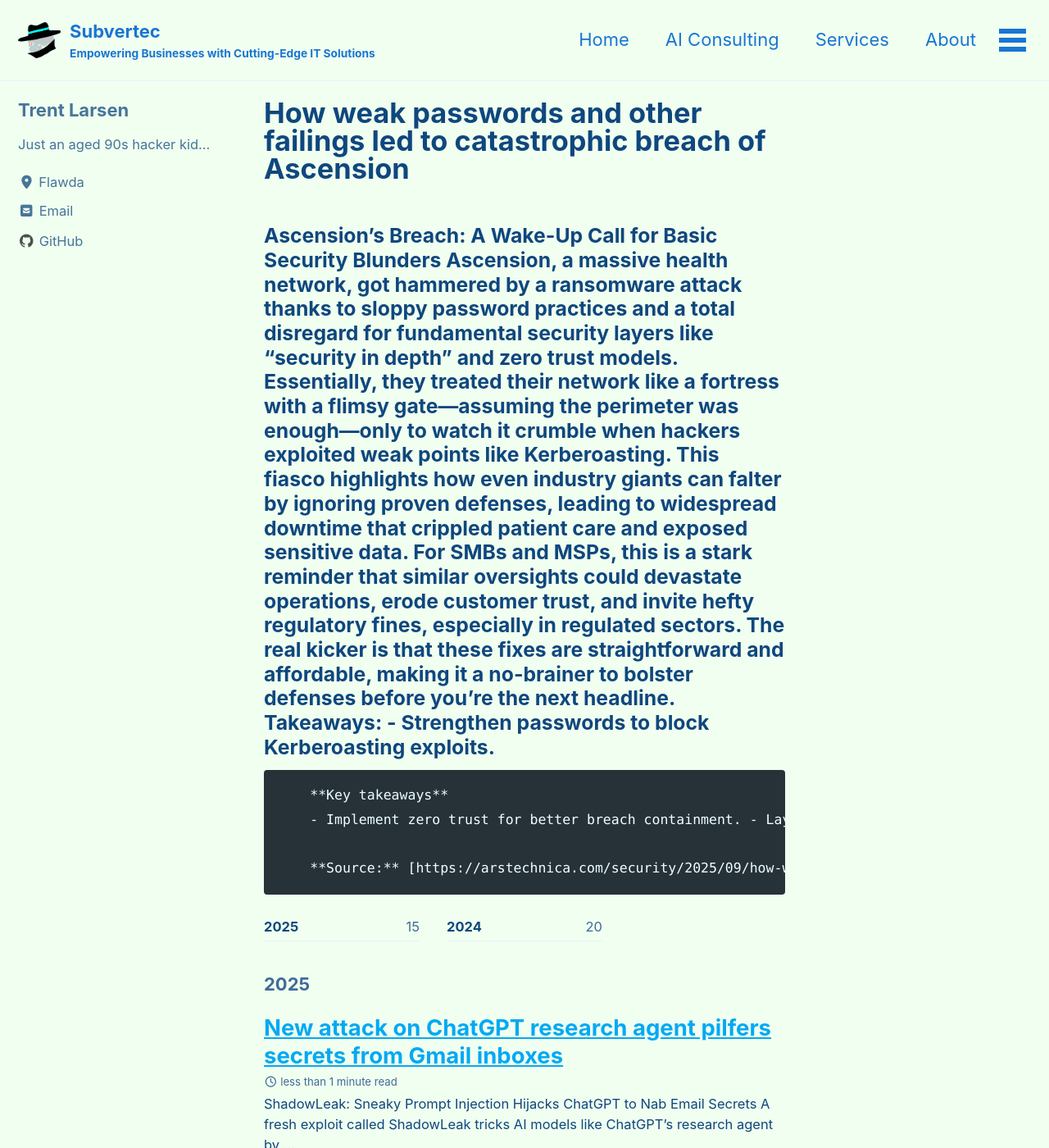
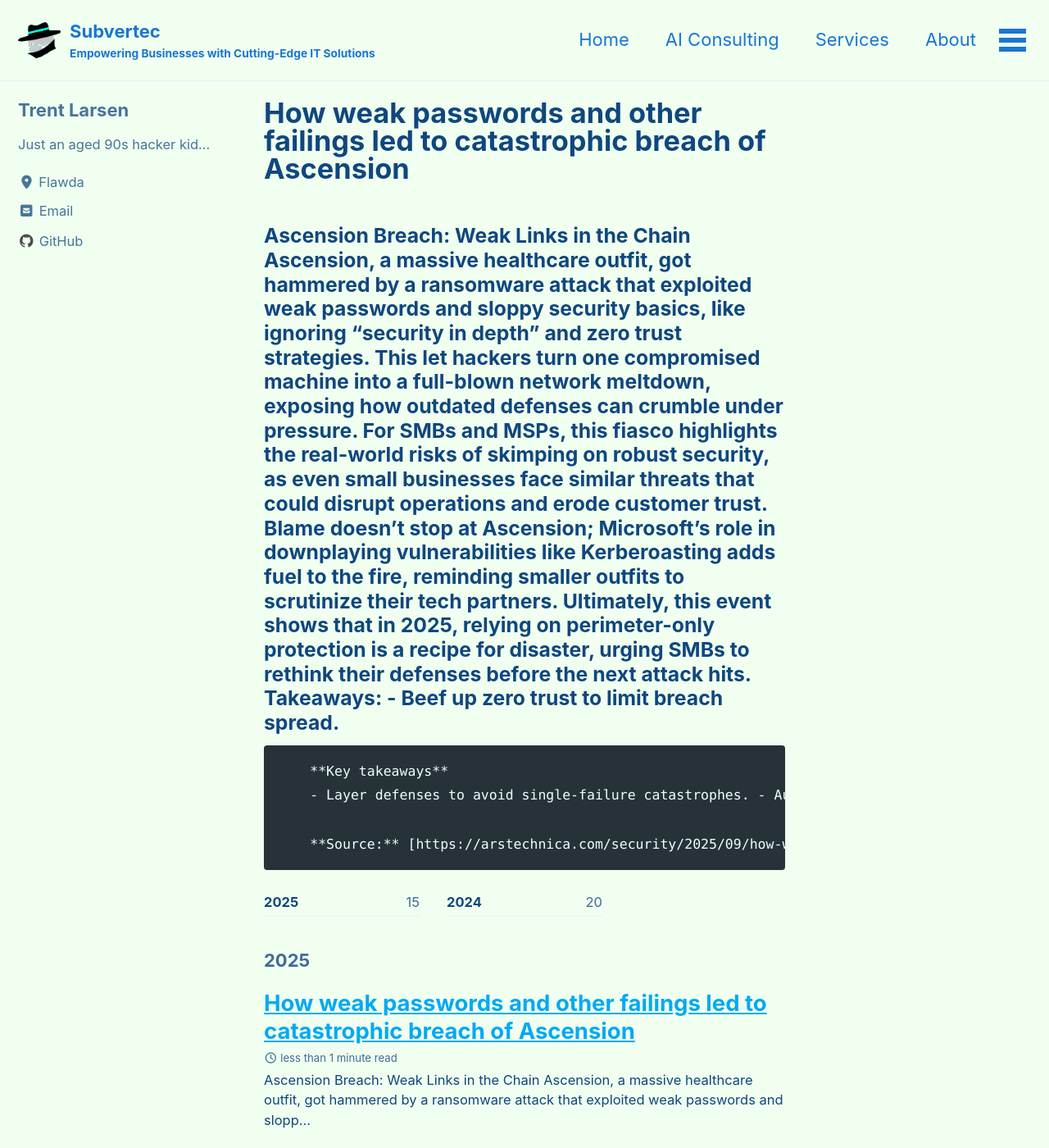
Before and after one commit to subv3rsiv3/website, a Jekyll site: the page built from _posts/2025-09-18-how-weak-passwords-and-other-failings-led-to-catastrophic-breach-of-ascension.md, in a window 1280 px wide and 1400 px high. Shown: the whole window at 82% size. Built offline with Jekyll 4.4.1, drawn with Linux system fonts in a browser that asks for light colours; cached includes are drawn as plain includes; some of the changed text lies outside the part shown.

Commit message:
Publish: How weak passwords and other failings led to catastrophic breach of Ascension

```diff
--- a/_posts/2025-09-18-how-weak-passwords-and-other-failings-led-to-catastrophic-breach-of-ascension.md
+++ b/_posts/2025-09-18-how-weak-passwords-and-other-failings-led-to-catastrophic-breach-of-ascension.md
@@ -1,26 +1,24 @@
 ---
 layout: posts
 title: How weak passwords and other failings led to catastrophic breach of Ascension
-date: '2025-09-18 18:35:17 '
-excerpt: '### Ascension''s Breach: A Wake-Up Call for Basic Security Blunders Ascension, a massive health network, got hammered by a ransomware attack thanks to sloppy password practices and a total disregard for fundamental security layers like "secu'
+date: '2025-09-18 19:39:34 '
+excerpt: '### Ascension Breach: Weak Links in the Chain Ascension, a massive healthcare outfit, got hammered by a ransomware attack that exploited weak passwords and sloppy security basics, like ignoring "security in depth" and zero trust strategies.'
 seo_title: How weak passwords and other failings led to catastrophic breach of Ascension
-seo_description: '### Ascension''s Breach: A Wake-Up Call for Basic Security Blunders Ascension, a massive health network, got hammered by a ransomware attack thanks to slopp'
+seo_description: '### Ascension Breach: Weak Links in the Chain Ascension, a massive healthcare outfit, got hammered by a ransomware attack that exploited weak passwords and'
 categories:
 - Security
-- CloudDevOps
 - AI_Automation
 tags:
 - Security
-- CloudDevOps
 - AI_Automation
 permalink: /blog/how-weak-passwords-and-other-failings-led-to-catastrophic-breach-of-ascension/
 ---
 
-### Ascension's Breach: A Wake-Up Call for Basic Security Blunders Ascension, a massive health network, got hammered by a ransomware attack thanks to sloppy password practices and a total disregard for fundamental security layers like "security in depth" and zero trust models. Essentially, they treated their network like a fortress with a flimsy gate—assuming the perimeter was enough—only to watch it crumble when hackers exploited weak points like Kerberoasting. This fiasco highlights how even industry giants can falter by ignoring proven defenses, leading to widespread downtime that crippled patient care and exposed sensitive data. For SMBs and MSPs, this is a stark reminder that similar oversights could devastate operations, erode customer trust, and invite hefty regulatory fines, especially in regulated sectors. The real kicker is that these fixes are straightforward and affordable, making it a no-brainer to bolster defenses before you're the next headline. Takeaways: - Strengthen passwords to block Kerberoasting exploits.
+### Ascension Breach: Weak Links in the Chain Ascension, a massive healthcare outfit, got hammered by a ransomware attack that exploited weak passwords and sloppy security basics, like ignoring "security in depth" and zero trust strategies. This let hackers turn one compromised machine into a full-blown network meltdown, exposing how outdated defenses can crumble under pressure. For SMBs and MSPs, this fiasco highlights the real-world risks of skimping on robust security, as even small businesses face similar threats that could disrupt operations and erode customer trust. Blame doesn't stop at Ascension; Microsoft's role in downplaying vulnerabilities like Kerberoasting adds fuel to the fire, reminding smaller outfits to scrutinize their tech partners. Ultimately, this event shows that in 2025, relying on perimeter-only protection is a recipe for disaster, urging SMBs to rethink their defenses before the next attack hits. Takeaways: - Beef up zero trust to limit breach spread.
 
         **Key takeaways**
-        - Implement zero trust for better breach containment.
-- Layer security to avoid single-failure collapses.
-- Regularly audit third-party tools like Microsoft.
+        - Layer defenses to avoid single-failure catastrophes.
+- Audit passwords frequently to dodge Kerberoasting.
+- Demand clear risk info from software vendors.
 
         **Source:** [https://arstechnica.com/security/2025/09/how-weak-passwords-and-other-failings-led-to-catastrophic-breach-of-ascension/](https://arstechnica.com/security/2025/09/how-weak-passwords-and-other-failings-led-to-catastrophic-breach-of-ascension/)
```
